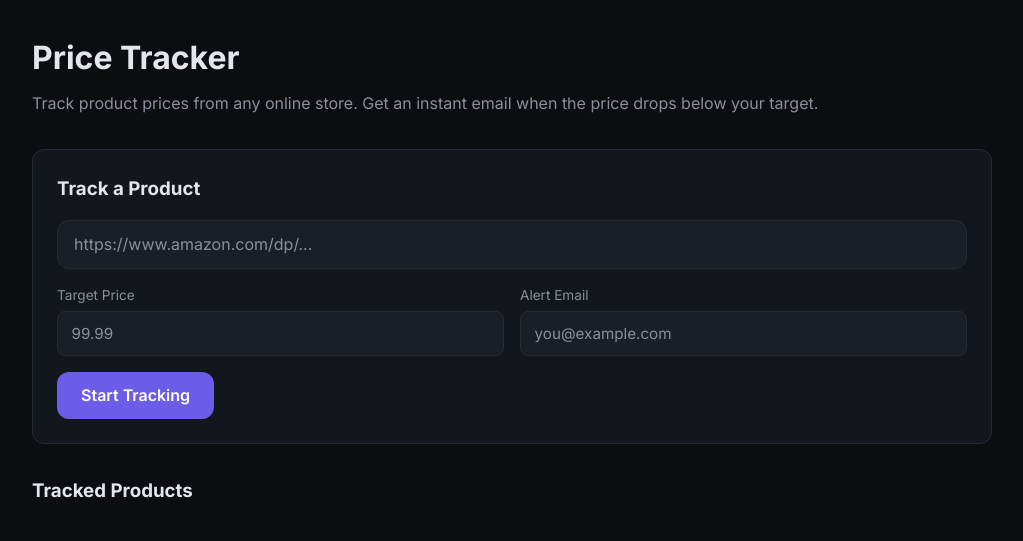
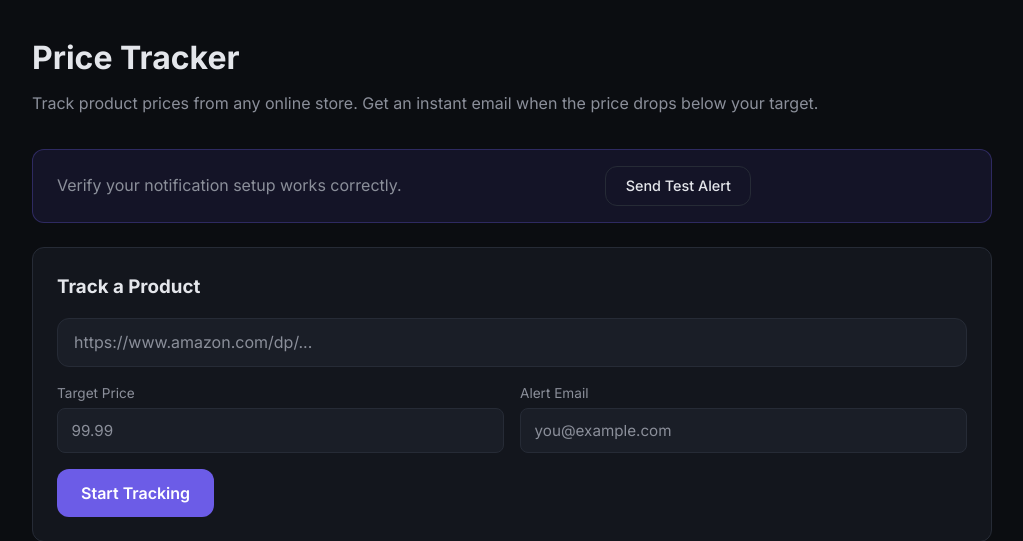
Before and after one commit to ShwetankDhyani/web-tools, a Flask app: page /price-tracker in a window 1280 px wide. Shown: the part 65-606 px from the top of the page, without its empty margins (128-1151 px from the left). Run offline with Flask 3, Linux system fonts and the light colour scheme; tables that the repository leaves empty hold one stand-in row (values such as "Sample post"); data that the repository does not hold is empty; some libraries are stand-ins or nearby versions.

Commit message:
Fix notification issues and add test alert button
- Fix: notified flag now set when either email OR messaging succeeds
  (previously only set when email succeeded)
- Fix: check CallMeBot response body for errors, not just status code
  (API returns 200 even on permission denied errors)
- Add error logging to send functions in app.py
- Remove special chars from alert text (emoji caused encoding issues)
- Add /api/price/test-notification endpoint
- Add 'Send Test Alert' button to verify notification config works
- Shows clear success/failure per channel after test

Co-Authored-By: Shwetank Dhyani <setu.dhyani@gmail.com>

```diff
--- a/app.py
+++ b/app.py
@@ -1,4 +1,5 @@
 import json
+import logging
 import os
 import re
 import smtplib
@@ -15,6 +16,8 @@ from urllib.parse import urlparse
 import requests
 import urllib.parse
 from bs4 import BeautifulSoup
+
+logger = logging.getLogger(__name__)
 from flask import (
     Flask,
     Response,
@@ -694,8 +697,10 @@ def _send_price_alert(product: dict, new_price: float):
             server.starttls()
             server.login(config["smtp_user"], config["smtp_pass"])
             server.sendmail(config["smtp_user"], product["email"], msg.as_string())
+        logger.info("Email alert sent to %s", product["email"])
         return True
-    except Exception:
+    except Exception as e:
+        logger.error("Email send failed: %s", e)
         return False
 
 
@@ -705,18 +710,19 @@ def _send_whatsapp_alert(product: dict, new_price: float):
     config = conn.execute("SELECT * FROM whatsapp_config WHERE id = 1").fetchone()
     conn.close()
 
-    if not config or not config["api_key"] or not config["enabled"]:
+    if not config or not config["enabled"]:
+        logger.info("WhatsApp/Telegram not configured or disabled — skipping")
         return False
 
-    platform = config.get("platform", "whatsapp") if isinstance(config, dict) else (config["platform"] if "platform" in config.keys() else "whatsapp")
+    platform = config["platform"] if "platform" in config.keys() else "whatsapp"
 
     text = (
-        f"📉 *Price Drop Alert!*\n\n"
-        f"*{product['name'] or 'Product'}*\n"
-        f"Current price: *${new_price:.2f}*\n"
+        f"Price Drop Alert!\n\n"
+        f"{product['name'] or 'Product'}\n"
+        f"Current price: ${new_price:.2f}\n"
         f"Your target: ${product['target_price']:.2f}\n\n"
         f"{product['url']}\n\n"
-        f"— WebTools.wiki Price Tracker"
+        f"- WebTools.wiki Price Tracker"
     )
 
     try:
@@ -733,9 +739,16 @@ def _send_whatsapp_alert(product: dict, new_price: float):
                 f"&text={urllib.parse.quote(text)}"
                 f"&apikey={urllib.parse.quote(config['api_key'])}"
             )
+        logger.info("Sending %s alert to %s", platform, config["phone"])
         resp = requests.get(api_url, timeout=15)
-        return resp.status_code == 200
-    except Exception:
+        body = resp.text.lower()
+        if "error" in body or "permission denied" in body:
+            logger.error("%s API error: %s", platform.title(), resp.text[:200])
+            return False
+        logger.info("%s alert sent successfully (status=%d)", platform.title(), resp.status_code)
+        return True
+    except Exception as e:
+        logger.error("Failed to send %s alert: %s", platform, e)
         return False
 
 
@@ -786,8 +799,8 @@ def price_track():
             "email": email,
         }
         email_sent = _send_price_alert(product, current_price)
-        _send_whatsapp_alert(product, current_price)
-        if email_sent:
+        msg_sent = _send_whatsapp_alert(product, current_price)
+        if email_sent or msg_sent:
             conn = _get_db()
             conn.execute("UPDATE tracked_products SET notified = 1 WHERE id = ?", (product_id,))
             conn.commit()
@@ -862,8 +875,8 @@ def price_check_now(product_id: str):
     notified = False
     if new_price <= product["target_price"] and not product["notified"]:
         email_sent = _send_price_alert(product, new_price)
-        _send_whatsapp_alert(product, new_price)
-        if email_sent:
+        msg_sent = _send_whatsapp_alert(product, new_price)
+        if email_sent or msg_sent:
             conn.execute("UPDATE tracked_products SET notified = 1 WHERE id = ?", (product_id,))
             notified = True
 
@@ -949,6 +962,38 @@ def price_whatsapp_config():
     return jsonify({"ok": True, "message": f"{label} configuration saved."})
 
 
+@app.route("/api/price/test-notification", methods=["POST"])
+def test_notification():
+    """Send a test notification to verify config works."""
+    data = request.get_json(force=True)
+    channel = data.get("channel", "all")
+
+    test_product = {
+        "name": "Test Product",
+        "url": "https://example.com/product",
+        "target_price": 50.00,
+        "email": "",
+    }
+    test_price = 42.99
+
+    results = {}
+
+    if channel in ("email", "all"):
+        conn = _get_db()
+        email_cfg = conn.execute("SELECT * FROM email_config WHERE id = 1").fetchone()
+        conn.close()
+        if email_cfg and email_cfg["smtp_user"]:
+            test_product["email"] = email_cfg["smtp_user"]
+            results["email"] = _send_price_alert(test_product, test_price)
+        else:
+            results["email"] = "not_configured"
+
+    if channel in ("messaging", "all"):
+        results["messaging"] = _send_whatsapp_alert(test_product, test_price)
+
+    return jsonify({"results": results})
+
+
 # ---------------------------------------------------------------------------
 # Main
 # ---------------------------------------------------------------------------
--- a/static/js/price_tracker.js
+++ b/static/js/price_tracker.js
@@ -63,6 +63,58 @@ function checkWhatsAppConfig() {
       } else {
         banner.classList.add("hidden");
       }
+      updateTestBar();
+    });
+}
+
+function updateTestBar() {
+  Promise.all([
+    fetch("/api/price/email-config").then((r) => r.json()),
+    fetch("/api/price/whatsapp-config").then((r) => r.json()),
+  ]).then(([email, msg]) => {
+    const bar = document.getElementById("testNotifBar");
+    if (email.configured || msg.configured) {
+      bar.classList.remove("hidden");
+    } else {
+      bar.classList.add("hidden");
+    }
+  });
+}
+
+function testNotifications() {
+  const btn = document.getElementById("testNotifBtn");
+  const result = document.getElementById("testNotifResult");
+  btn.disabled = true;
+  btn.textContent = "Sending...";
+  result.textContent = "";
+
+  fetch("/api/price/test-notification", {
+    method: "POST",
+    headers: { "Content-Type": "application/json" },
+    body: JSON.stringify({ channel: "all" }),
+  })
+    .then((r) => r.json())
+    .then((data) => {
+      btn.disabled = false;
+      btn.textContent = "Send Test Alert";
+      const parts = [];
+      if (data.results.email === true) parts.push("Email sent");
+      else if (data.results.email === false) parts.push("Email failed");
+      else if (data.results.email === "not_configured")
+        parts.push("Email not configured");
+      if (data.results.messaging === true) parts.push("Message sent");
+      else if (data.results.messaging === false) parts.push("Message failed");
+      result.textContent = parts.join(" · ") || "No channels configured";
+      result.style.color =
+        data.results.email === true || data.results.messaging === true
+          ? "var(--accent)"
+          : "#e74c3c";
+    })
+    .catch(() => {
+      btn.disabled = false;
+      btn.textContent = "Send Test Alert";
+      result.textContent = "Request failed";
+      result.style.color = "#e74c3c";
     });
 }
 
--- a/templates/price_tracker.html
+++ b/templates/price_tracker.html
@@ -90,6 +90,13 @@
     </div>
   </div>
 
+  <!-- Test notifications -->
+  <div id="testNotifBar" class="email-banner hidden">
+    <p>Verify your notification setup works correctly.</p>
+    <button class="btn-secondary" id="testNotifBtn" onclick="testNotifications()">Send Test Alert</button>
+    <span id="testNotifResult" style="margin-left: 0.75rem; font-size: 0.9rem;"></span>
+  </div>
+
   <!-- Add product form -->
   <div class="track-form">
     <h3>Track a Product</h3>
```
Also changed, not shown: check_prices.py (+14 -12 lines).
